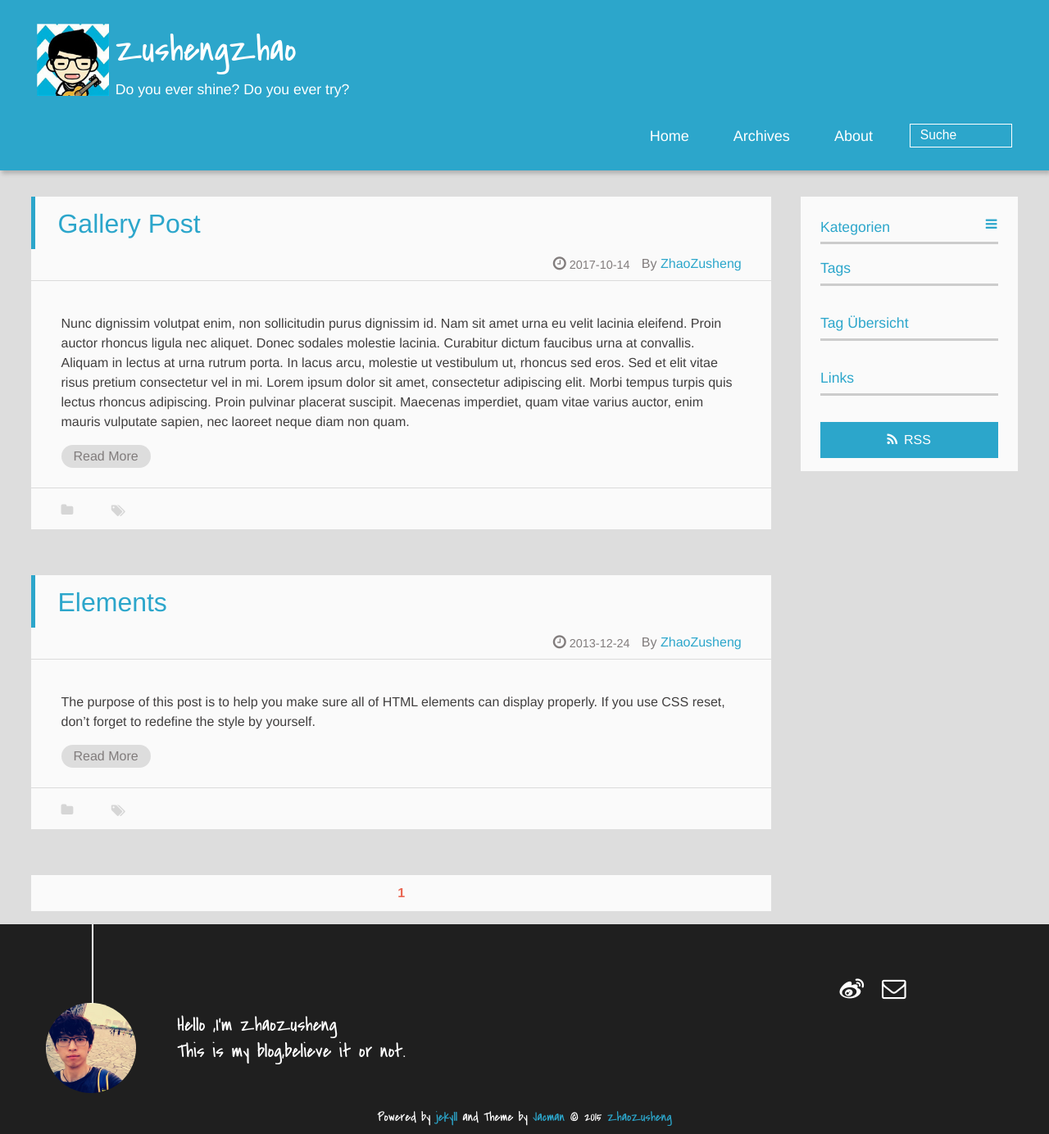
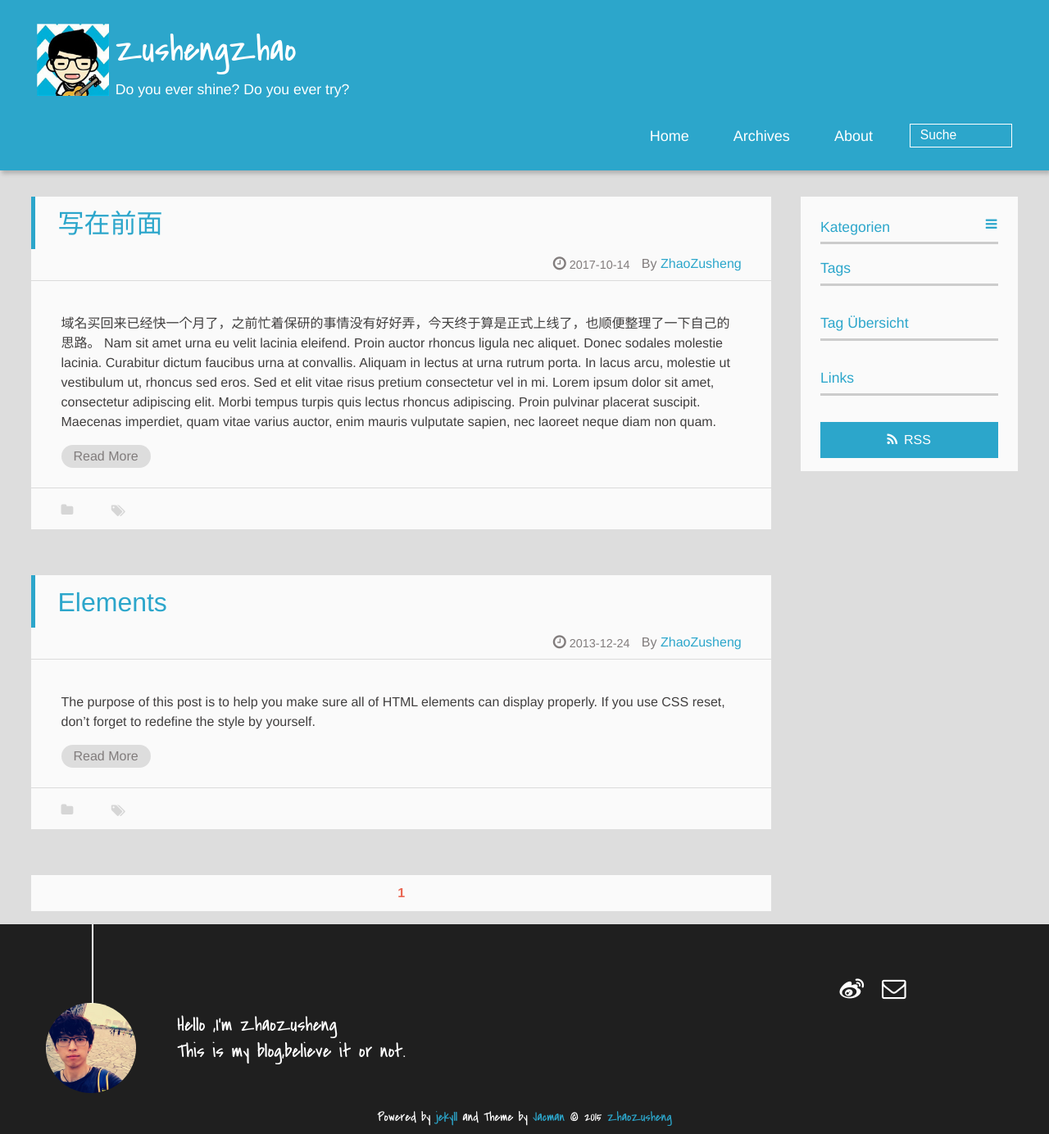
Before and after one commit to ZushengZhao/ZushengZhao.github.io, a Jekyll site: the page built from index.html, in a window 1280 px wide. Shown: the whole page at 82% size. Built offline with Jekyll 4.4.1, drawn with Linux system fonts in a browser that asks for light colours; the list of posts is cut into pages by our own code; some of the changed lines change nothing that is shown.

Commit message:
Update 2014-11-18-gallery-post.md

```diff
--- a/_posts/2014-11-18-gallery-post.md
+++ b/_posts/2014-11-18-gallery-post.md
@@ -1,14 +1,35 @@
 ---
 layout: photo
-title: Gallery Post
+title: 写在前面
 date: 2017-10-14
 category:
 -
-description: Gallery Post Test. 测试图片类文章的显示。
+description: 个人博客的第一篇文章，写给自己。
 ---
 
-Nunc dignissim volutpat enim, non sollicitudin purus dignissim id. Nam sit amet urna eu velit lacinia eleifend. Proin auctor rhoncus ligula nec aliquet. Donec sodales molestie lacinia. Curabitur dictum faucibus urna at convallis. Aliquam in lectus at urna rutrum porta. In lacus arcu, molestie ut vestibulum ut, rhoncus sed eros. Sed et elit vitae risus pretium consectetur vel in mi. Lorem ipsum dolor sit amet, consectetur adipiscing elit. Morbi tempus turpis quis lectus rhoncus adipiscing. Proin pulvinar placerat suscipit. Maecenas imperdiet, quam vitae varius auctor, enim mauris vulputate sapien, nec laoreet neque diam non quam.
+域名买回来已经快一个月了，之前忙着保研的事情没有好好弄，今天终于算是正式上线了，也顺便整理了一下自己的思路。 Nam sit amet urna eu velit lacinia eleifend. Proin auctor rhoncus ligula nec aliquet. Donec sodales molestie lacinia. Curabitur dictum faucibus urna at convallis. Aliquam in lectus at urna rutrum porta. In lacus arcu, molestie ut vestibulum ut, rhoncus sed eros. Sed et elit vitae risus pretium consectetur vel in mi. Lorem ipsum dolor sit amet, consectetur adipiscing elit. Morbi tempus turpis quis lectus rhoncus adipiscing. Proin pulvinar placerat suscipit. Maecenas imperdiet, quam vitae varius auctor, enim mauris vulputate sapien, nec laoreet neque diam non quam.
 
+# 为什么建个人博客
+
+最开始是自己查资料的时候看到了许多大佬的个人技术博客，很钦佩，萌生了自己也搞一个博客的想法。后来想想，自己手头似乎是没有什么可以给自己写杂七杂八的东西的地方，尤其是学习C语言和一些软件的时候，做笔记的话没有用电脑敲出代码高效，软件的一些操作也可以通过截屏保存下来供以后查找。当然，也可以写写随笔，将自己曾经想到的东西记录下来。
+
+至于个人博客，完全是因为自己想要一个专属自己的域名，一个没有广告的干干净净的网页。
+
+# 怎么建个人博客
+
+我后面出的第一篇文章应该就是总结自己利用GitHub搭建博客的过程。简单说一下就是注册域名、配置GitHub、设置DNS、下载Jekyll模板、将独立域名与GitHub Pages的空间绑定，最后更新博文。至于为什么用GitHub而不是WordPress，主要是自己不想掏钱租服务器了，而GitHub是免费的，哈哈。其实GitHub工作原理充分体现了团队协作的思想，而且GitHub上有很多大神，大家交流起来也比较方便，用GitHub托管代码或者进行共享也非常便利。
+
+# 关于这个博客
+
+- 初心还是为了学习，为了更好地学习。以后将会至少一周一篇，总结一下自己的学习收获，不断督促自己。其实不局限学习STM32或者其他什么东西，自己所思所想以随笔的形式记录下来，促进思考，也可以在以后拿出来看看，看看自己的心路历程。
+
+这会是一个比较杂的博客。
+
+- 不会增加太多花哨的功能。当然主要是自己能力有限，现在不会投入过多精力在博客的美化设计上，满足我基本的使用要求，界面简洁明了就行，不需要过多的喧哗，我静下心来写，静下心来看。
+
+- 当然，我希望与人分享，这是博客所以公开的原因。我希望自己总结的一些东西能帮到其他人，自己也能在与别人的交流中不断完善自己，这样这个博客就有了进一步的价值。
+
+- 最后，我希望自己在网络之中留存一些真正属于自己的空间，一片成长的沃土。
 <!-- more -->
 
 ![Wallbase - dgnfly (wallbase.cc/wallpaper/1384450)](http://ww1.sinaimg.cn/large/81b78497jw1emfgts2pt4j21hc0u0k1c.jpg)
```
